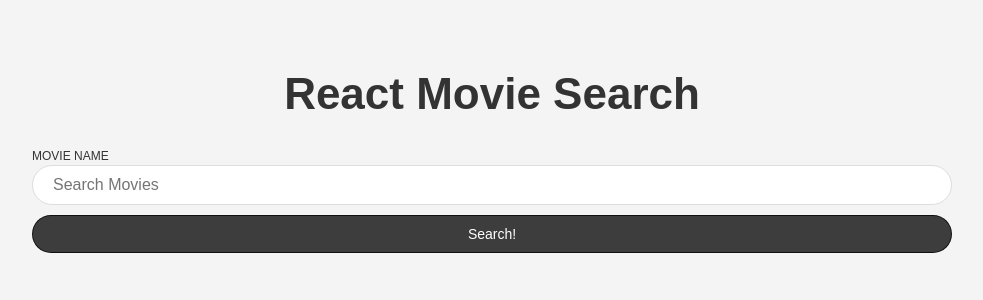
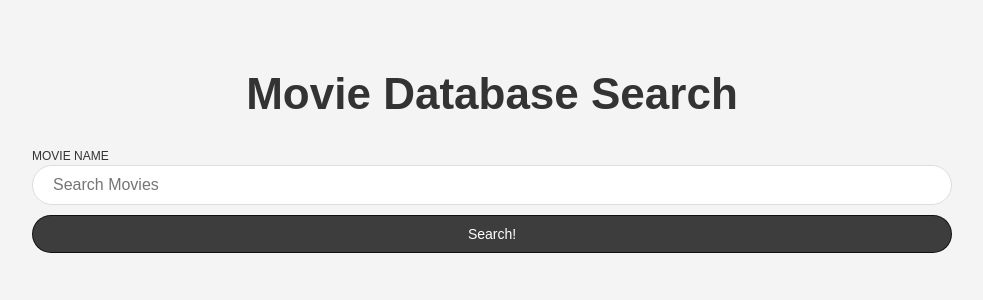
Before and after one commit to jamesbrignull/MovieDatabaseSearchApp, a React (Create React App) app: page / in a window 1280 px wide. Shown: the top 300 px of the page, without its empty margins (148-1131 px from the left). Built offline with nearby package versions, Linux system fonts and the light colour scheme.

Commit message:
title change

```diff
--- a/src/index.js
+++ b/src/index.js
@@ -10,7 +10,7 @@ class Main extends React.Component {
   render(){
     return(
       <div className='container'>
-        <h1 className='title'>React Movie Search</h1>
+        <h1 className='title'>Movie Database Search</h1>
         <SearchMovies />
       </div>
     )
```
